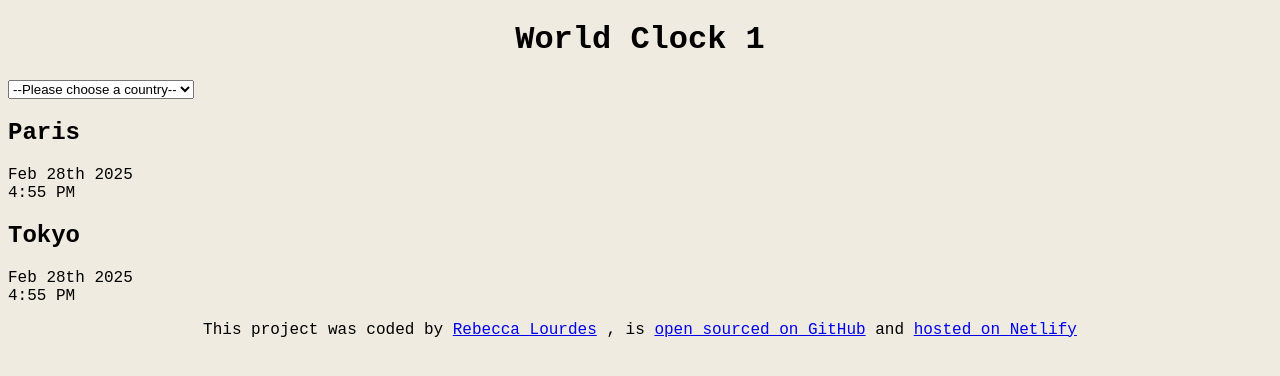
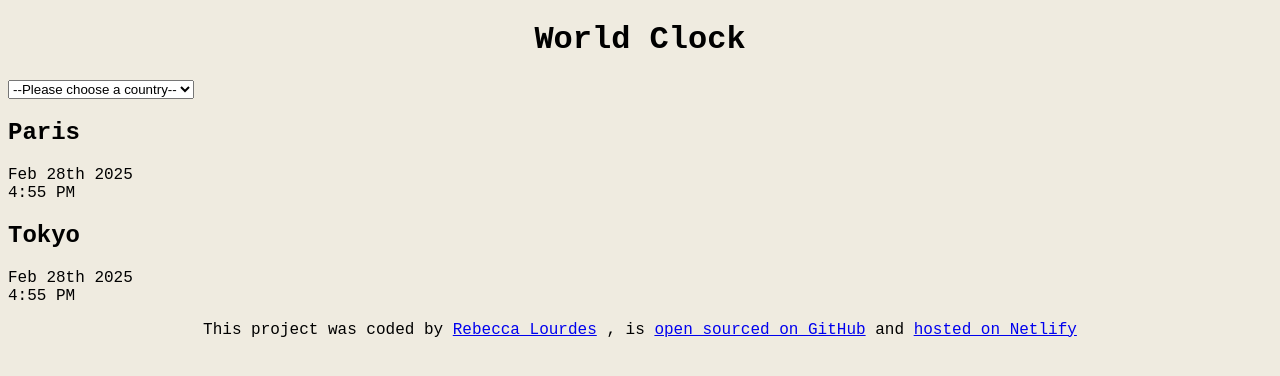
Before and after one commit to Rebecca86/world_clock_AddOn_Plus, a plain HTML site: page index.html in a window 1280 px wide. Drawn offline with nearby package versions, Linux system fonts and the light colour scheme; a web font is replaced by a local one.

Commit message:
Edit the title

```diff
--- a/index.html
+++ b/index.html
@@ -17,7 +17,7 @@
   </head>
   <body>
     <header>
-      <h1>World Clock 1</h1>
+      <h1>World Clock</h1>
     </header>
     <main>
       <div>
```
